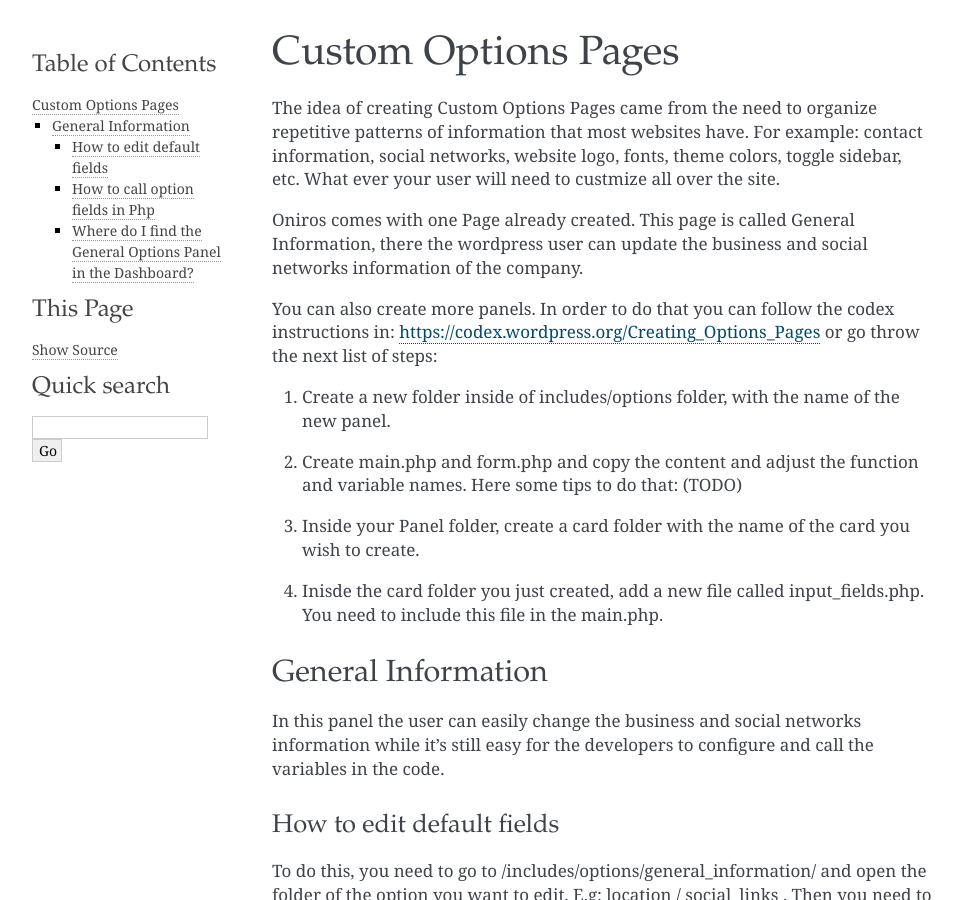
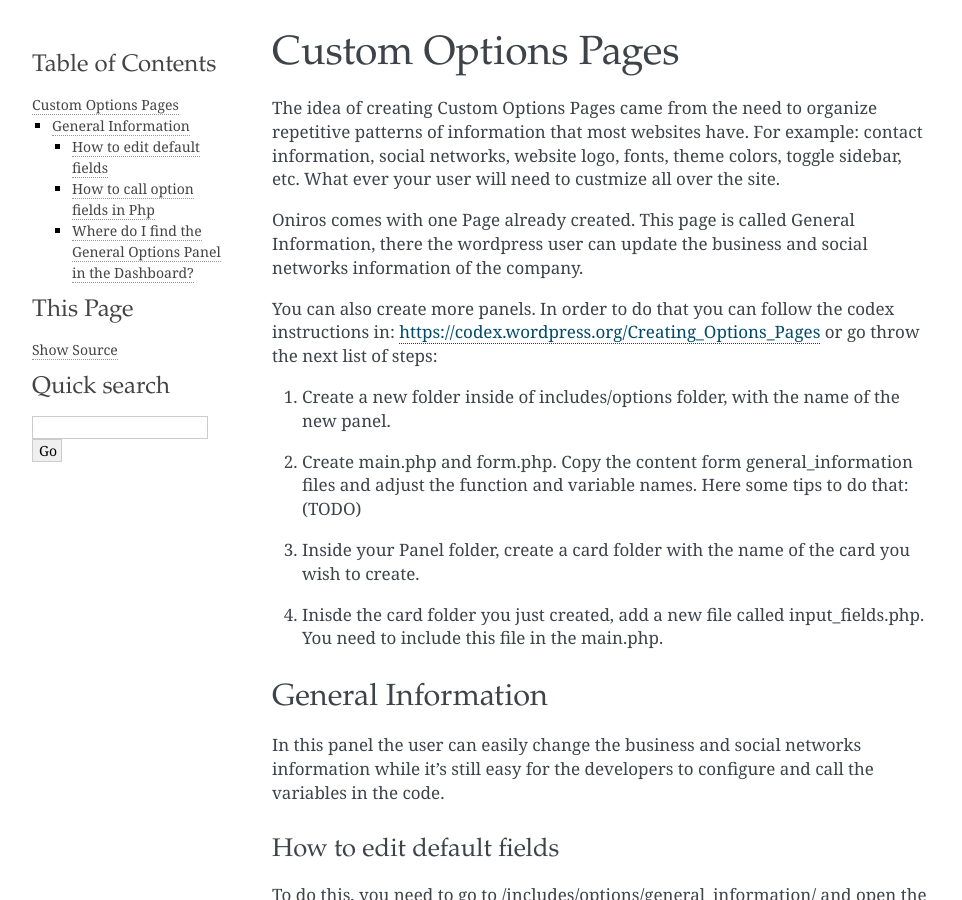
Before and after one commit to AthelasPeru/OnirosDocumentation, a Sphinx documentation site: the page built from docs/source/custom_options_pages.rst, in a window 1280 px wide and 900 px high. Shown: the whole window, without its empty margins (148-1110 px from the left). Built offline with Sphinx 7.4.7, drawn with Linux system fonts in a browser that asks for light colours.

Commit message:
Small change on Option Pages manual

```diff
--- a/docs/source/custom_options_pages.rst
+++ b/docs/source/custom_options_pages.rst
@@ -7,7 +7,7 @@ Oniros comes with one Page already created. This page is called General Informat
 You can also create more panels. In order to do that you can follow the codex instructions in: `https://codex.wordpress.org/Creating_Options_Pages <https://codex.wordpress.org/Creating_Options_Pages>`_ or go throw the next list of steps:
 
 1. Create a new folder inside of includes/options folder, with the name of the new panel.
-2. Create main.php and form.php and copy the content and adjust the function and variable names. Here some tips to do that: (TODO)
+2. Create main.php and form.php. Copy the content form general_information files and adjust the function and variable names. Here some tips to do that: (TODO)
 3. Inside your Panel folder, create a card folder with the name of the card you wish to create.
 4. Inisde the card folder you just created, add a new file called input_fields.php. You need to include this file in the main.php.
 
```
